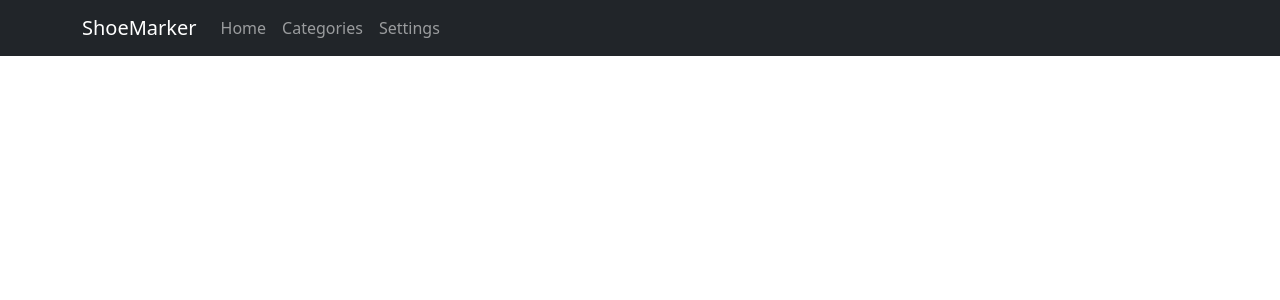
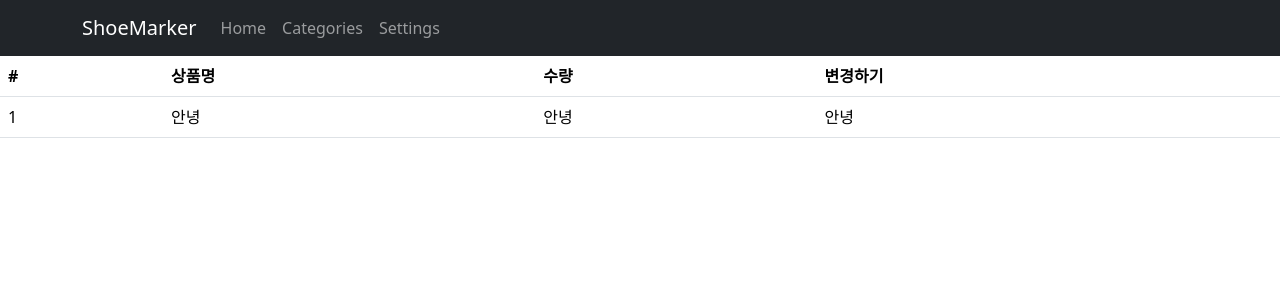
Before and after one commit to Mr-Planner/react-codingapple, a React (Vite) app in the folder shop/: page /cart in a window 1280 px wide. Shown: the top 300 px of the page. Built offline with nearby package versions, Linux system fonts and the light colour scheme.

Commit message:
feat: 강의(16) 수강 -> redux설치 및 환경 setting

```diff
--- a/shop/package.json
+++ b/shop/package.json
@@ -10,11 +10,13 @@
     "preview": "vite preview"
   },
   "dependencies": {
+    "@reduxjs/toolkit": "^2.8.2",
     "axios": "^1.11.0",
     "bootstrap": "^5.3.7",
     "react": "^19.1.0",
     "react-bootstrap": "^2.10.10",
     "react-dom": "^19.1.0",
+    "react-redux": "^9.2.0",
     "react-router-dom": "^6.30.1",
     "styled-components": "^6.1.19"
   },
--- a/shop/src/App.jsx
+++ b/shop/src/App.jsx
@@ -11,6 +11,7 @@
 import DetailedPage from './routes/DetailedPage.jsx';
 import MainPage from './routes/MainPage.jsx';
 import EventPage from './routes/EventPage.jsx';
+import Cart from './routes/Cart.jsx';
 
 
 // component라서 대문자
@@ -61,6 +62,8 @@
         }></Route>
         <Route path="/about" element={<div>about page </div>}></Route>
 
+        <Route path = "/cart" element = {<Cart></Cart>}></Route>
+
         <Route path="/event" element={<EventPage></EventPage>}>
           <Route path="one" element={<div>첫 주문시 양배추즙 서비스</div>}></Route>
           <Route path="two" element={<div>생일기념 쿠폰받기</div>}></Route>
--- a/shop/src/main.jsx
+++ b/shop/src/main.jsx
@@ -3,6 +3,8 @@
 import './index.css'
 import App from './App.jsx'
 import { BrowserRouter } from 'react-router-dom';
+import store from './redux/store.js'
+import { Provider } from 'react-redux';
 
 createRoot(document.getElementById('root')).render(
   // <React.StrictMode>
@@ -11,7 +13,10 @@
   //   </BrowserRouter>
   // </React.StrictMode>
 
-  <BrowserRouter>
-    <App></App>
-  </BrowserRouter>
+  <Provider store = {store}>
+    <BrowserRouter>
+      <App></App>
+    </BrowserRouter>
+  </Provider>
+
 )
--- /dev/null
+++ b/shop/src/redux/store.js
@@ -0,0 +1,5 @@
+import { configureStore } from '@reduxjs/toolkit'
+
+export default configureStore({
+  reducer: { }
+})
--- /dev/null
+++ b/shop/src/routes/Cart.jsx
@@ -0,0 +1,31 @@
+import '../App.css'
+import 'bootstrap/dist/css/bootstrap.min.css';
+import { Table } from 'react-bootstrap';
+
+function Cart() {
+
+    return (
+        <div>
+            <Table>
+                <thead>
+                    <tr>
+                    <th>#</th>
+                    <th>상품명</th>
+                    <th>수량</th>
+                    <th>변경하기</th>
+                    </tr>
+                </thead>
+                <tbody>
+                    <tr>
+                    <td>1</td>
+                    <td>안녕</td>
+                    <td>안녕</td>
+                    <td>안녕</td>
+                    </tr>
+                </tbody>
+            </Table>
+        </div>
+    )
+}
+
+export default Cart;
--- a/shop/src/routes/DetailedPage.jsx
+++ b/shop/src/routes/DetailedPage.jsx
@@ -33,7 +33,7 @@
     let [tabIndex, setTabIndex] = useState(0);
     let [detailPageAni, setDetailPageAni] = useState("");
 
-    let { stock } = useContext(Context1);
+    let { stock } = useContext(Context1); // Context해체 함수
 
     useEffect(() => {
         let timer = setTimeout(() => { // 2초 후 시행 할 로직
```
Also changed, not shown: 1 other file (tests, documents, lock files or other folders).
